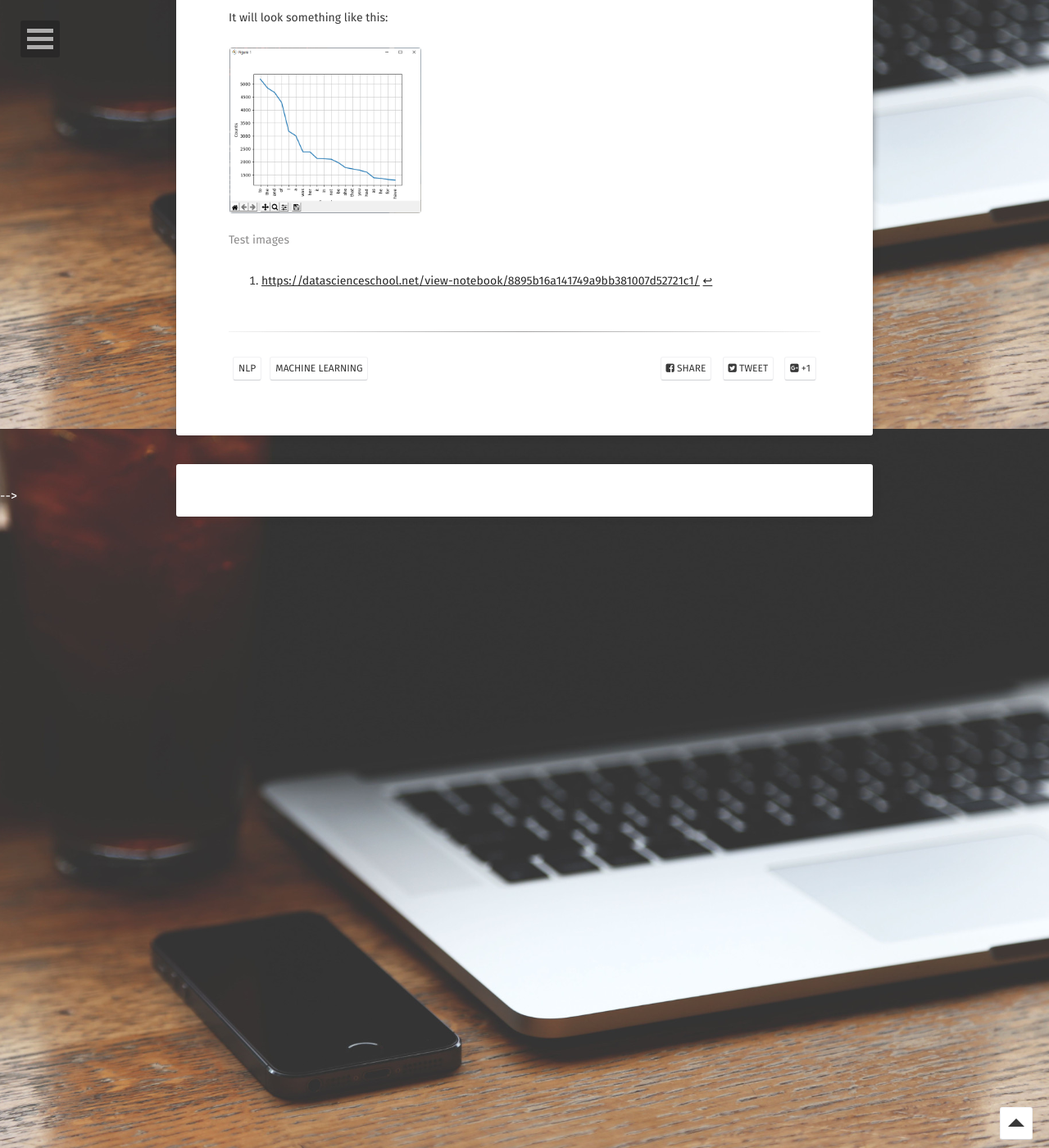
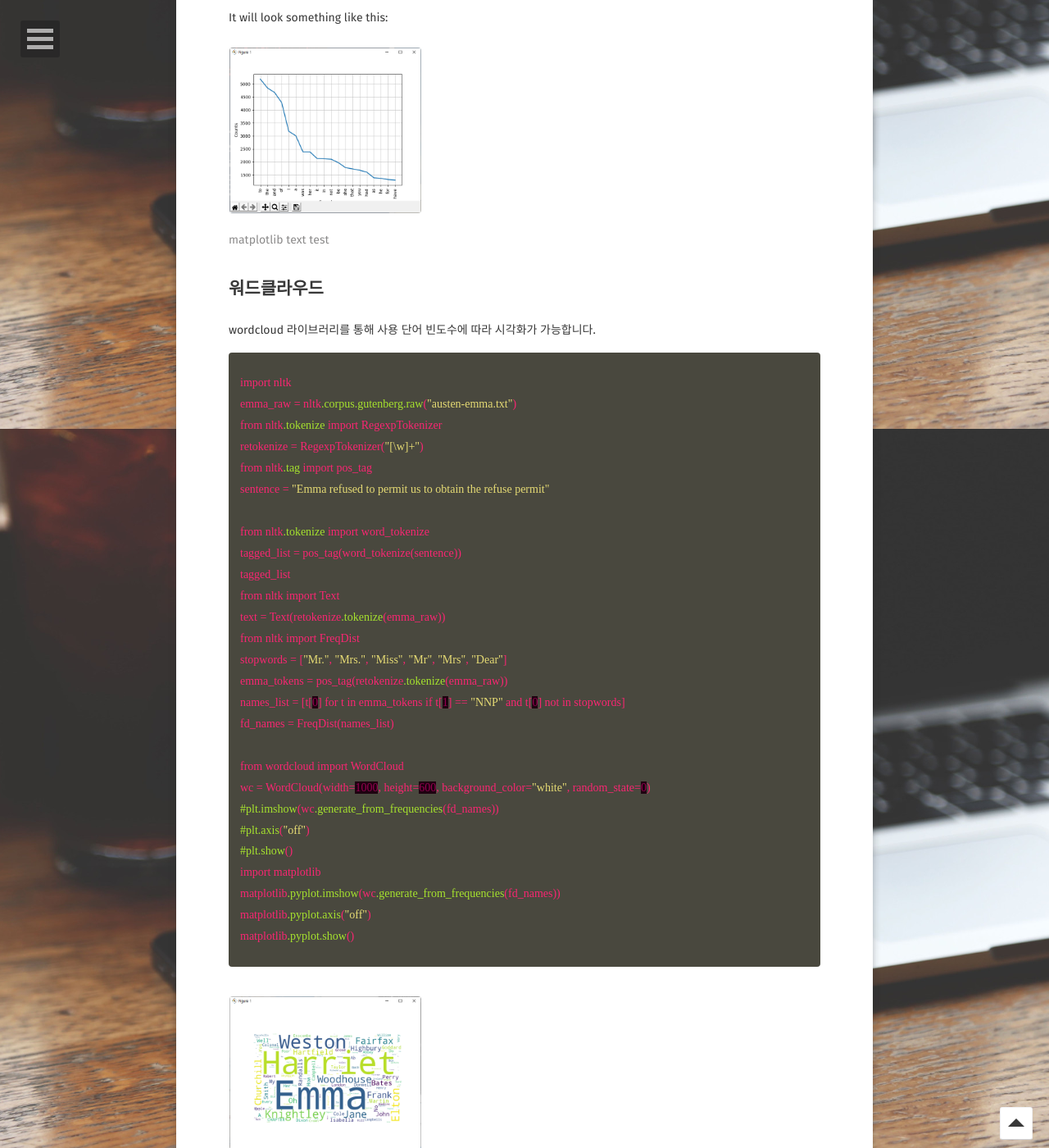
Before and after one commit to likewind7/likewind7.github.io, a Jekyll site: the page built from _posts/2020-08-18-NLTK-test.md, in a window 1280 px wide and 1400 px high, scrolled down 1277 px. Shown: the whole window at 82% size. Built offline with Jekyll 4.4.1, drawn with Linux system fonts in a browser that asks for light colours; some web fonts are replaced; some of the changed text lies outside the part shown.

Commit message:
add post about nltk using matplotlib & image

```diff
--- a/_posts/2020-08-18-NLTK-test.md
+++ b/_posts/2020-08-18-NLTK-test.md
@@ -4,7 +4,7 @@ title: "nltk 를 이용한 sample test"
 date: 2020-08-19
 excerpt: "https://datascienceschool.net/view-notebook"
 categories : [NLP]
-tags: [nlp, machine learning]
+tags: [nlp, nltk]
 comments: true
 ---
 
@@ -21,13 +21,13 @@ Text 클래스 test 목적으로 다음의 code 를 수행 하였으나
 
 
 {% highlight css %}
->>> import nltk
->>> emma_raw = nltk.corpus.gutenberg.raw("austen-emma.txt")
->>> from nltk.tokenize import RegexpTokenizer
->>> retokenize = RegexpTokenizer("[\w]+")
->>> from nltk import Text
->>> text = Text(retokenize.tokenize(emma_raw))
->>> text.plot(20)
+ import nltk
+ emma_raw = nltk.corpus.gutenberg.raw("austen-emma.txt")
+ from nltk.tokenize import RegexpTokenizer
+ retokenize = RegexpTokenizer("[\w]+")
+ from nltk import Text
+ text = Text(retokenize.tokenize(emma_raw))
+ text.plot(20)
 {% endhighlight %}
 
 
@@ -57,4 +57,45 @@ It will look something like this:
 {% capture images %}
 	https://likewind7.github.io/image/matplotlib.png
 {% endcapture %}
-{% include gallery images=images caption="Test images" cols=3 %}
+{% include gallery images=images caption="matplotlib text test" cols=3 %}
+
+
+
+
+## 워드클라우드
+
+wordcloud 라이브러리를 통해 사용 단어 빈도수에 따라 시각화가 가능합니다.
+{% highlight css %}
+import nltk
+emma_raw = nltk.corpus.gutenberg.raw("austen-emma.txt")
+from nltk.tokenize import RegexpTokenizer
+retokenize = RegexpTokenizer("[\w]+")
+from nltk.tag import pos_tag
+sentence = "Emma refused to permit us to obtain the refuse permit"
+
+from nltk.tokenize import word_tokenize
+tagged_list = pos_tag(word_tokenize(sentence))
+tagged_list
+from nltk import Text
+text = Text(retokenize.tokenize(emma_raw))
+from nltk import FreqDist
+stopwords = ["Mr.", "Mrs.", "Miss", "Mr", "Mrs", "Dear"]
+emma_tokens = pos_tag(retokenize.tokenize(emma_raw))
+names_list = [t[0] for t in emma_tokens if t[1] == "NNP" and t[0] not in stopwords]
+fd_names = FreqDist(names_list)
+
+from wordcloud import WordCloud
+wc = WordCloud(width=1000, height=600, background_color="white", random_state=0)
+#plt.imshow(wc.generate_from_frequencies(fd_names))
+#plt.axis("off")
+#plt.show()
+import matplotlib
+matplotlib.pyplot.imshow(wc.generate_from_frequencies(fd_names))
+matplotlib.pyplot.axis("off")
+matplotlib.pyplot.show()
+{% endhighlight %}
+
+{% capture images %}
+	https://likewind7.github.io/image/wordcloud.png
+{% endcapture %}
+{% include gallery images=images caption="word cloud test" cols=3 %}
```
Also changed, not shown: image/wordcloud.png (added).
